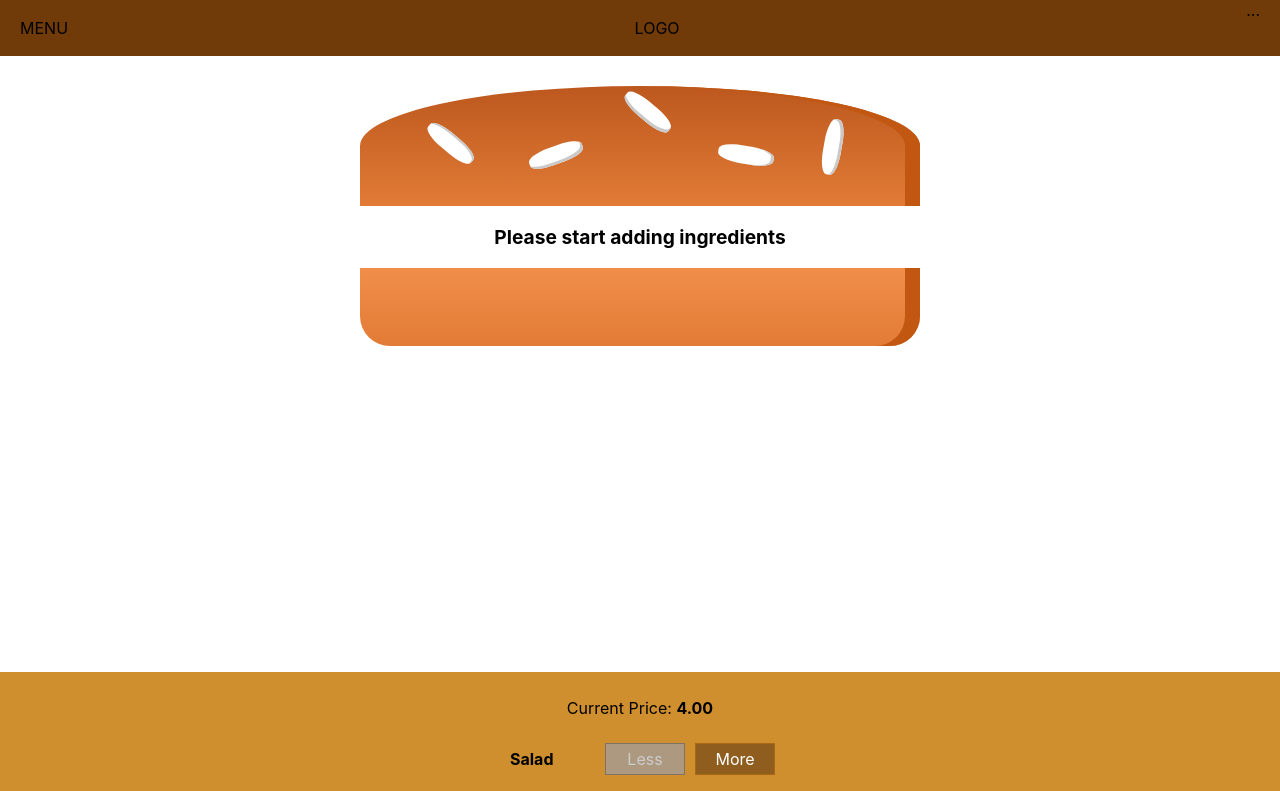
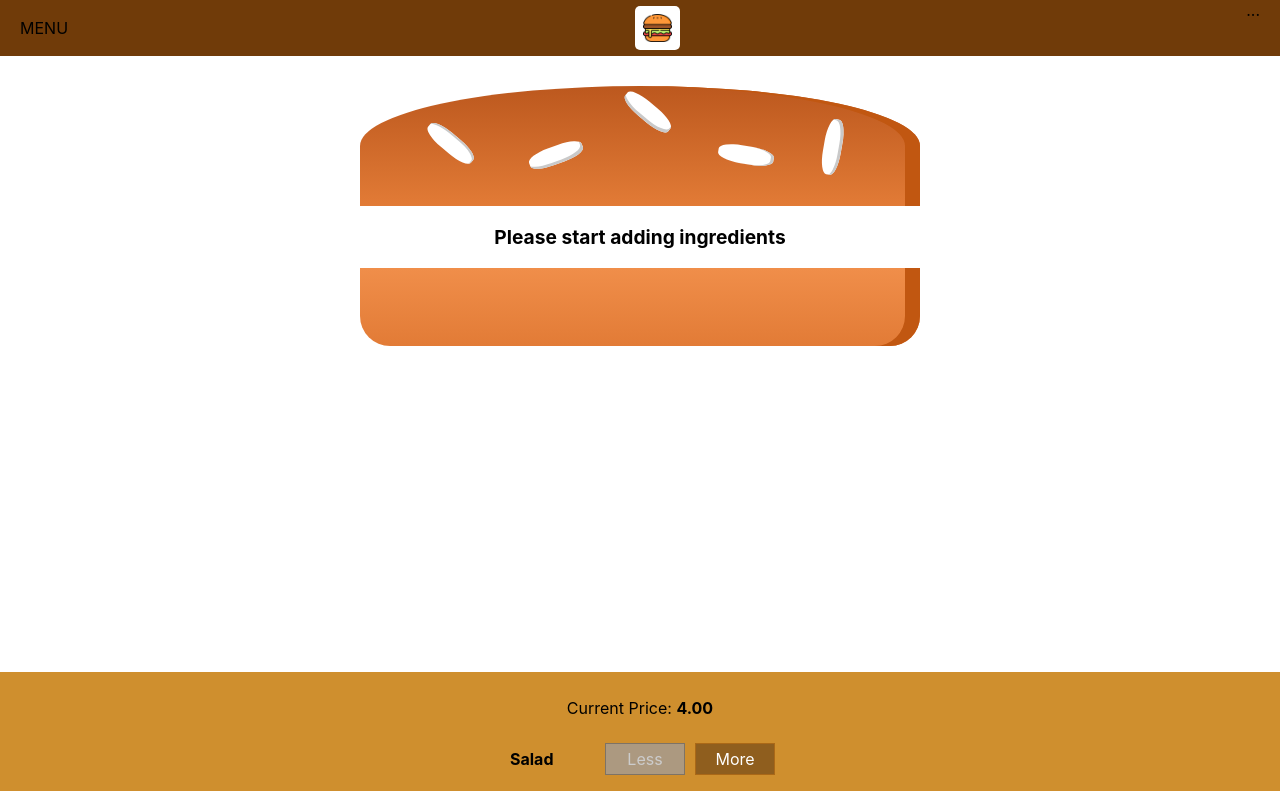
Before and after one commit to arjun-khanduri/burger-builder, a React app: page / in a window 1280 px wide. Shown: the top 791 px of the page. Built offline with nearby package versions, Linux system fonts and the light colour scheme.

Commit message:
Added and styled the logo

```diff
--- /dev/null
+++ b/src/components/Logo/Logo.css
@@ -0,0 +1,11 @@
+.Logo{
+    background-color: white;
+    padding: 8px;
+    height: 80%;
+    box-sizing: border-box;
+    border-radius: 5px;
+}
+
+.Logo img{
+    height: 100%;
+}
--- /dev/null
+++ b/src/components/Logo/Logo.js
@@ -0,0 +1,11 @@
+import React from 'react';
+import logo from '../assets/images/burger-logo.png';
+import './Logo.css';
+
+const Logo = (props) => (
+    <div className="Logo">
+        <img src={logo} alt="Burger Builder" />
+    </div>
+);
+
+export default Logo;
--- a/src/components/Navigation/Toolbar/Toolbar.js
+++ b/src/components/Navigation/Toolbar/Toolbar.js
@@ -1,11 +1,12 @@
 import React from 'react';
 import './Toolbar.css';
+import Logo from '../../Logo/Logo';
 
 const toolbar = (props) => {
     return (
         <header className="Toolbar">
             <div>MENU</div>
-            <div>LOGO</div>
+            <Logo />
             <nav>
                 ...
             </nav>
```
Also changed, not shown: src/components/assets/images/burger-logo.png (added).
